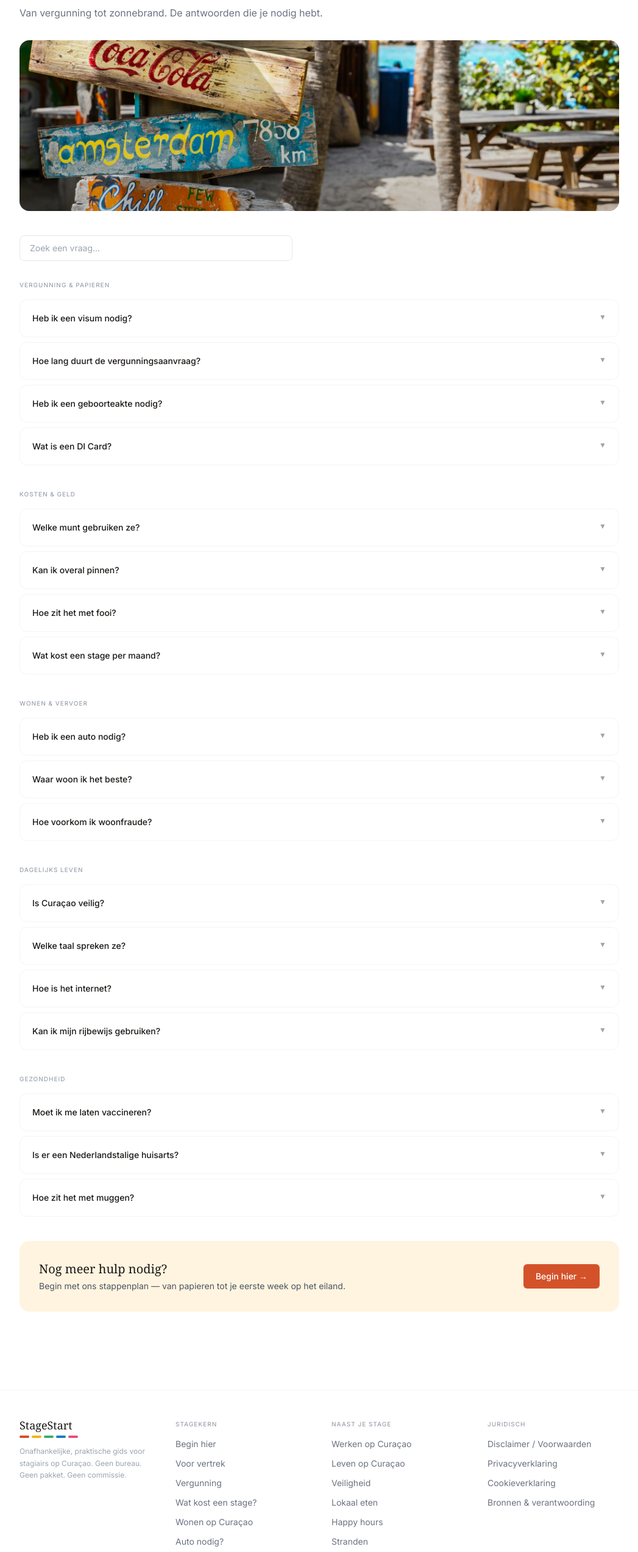
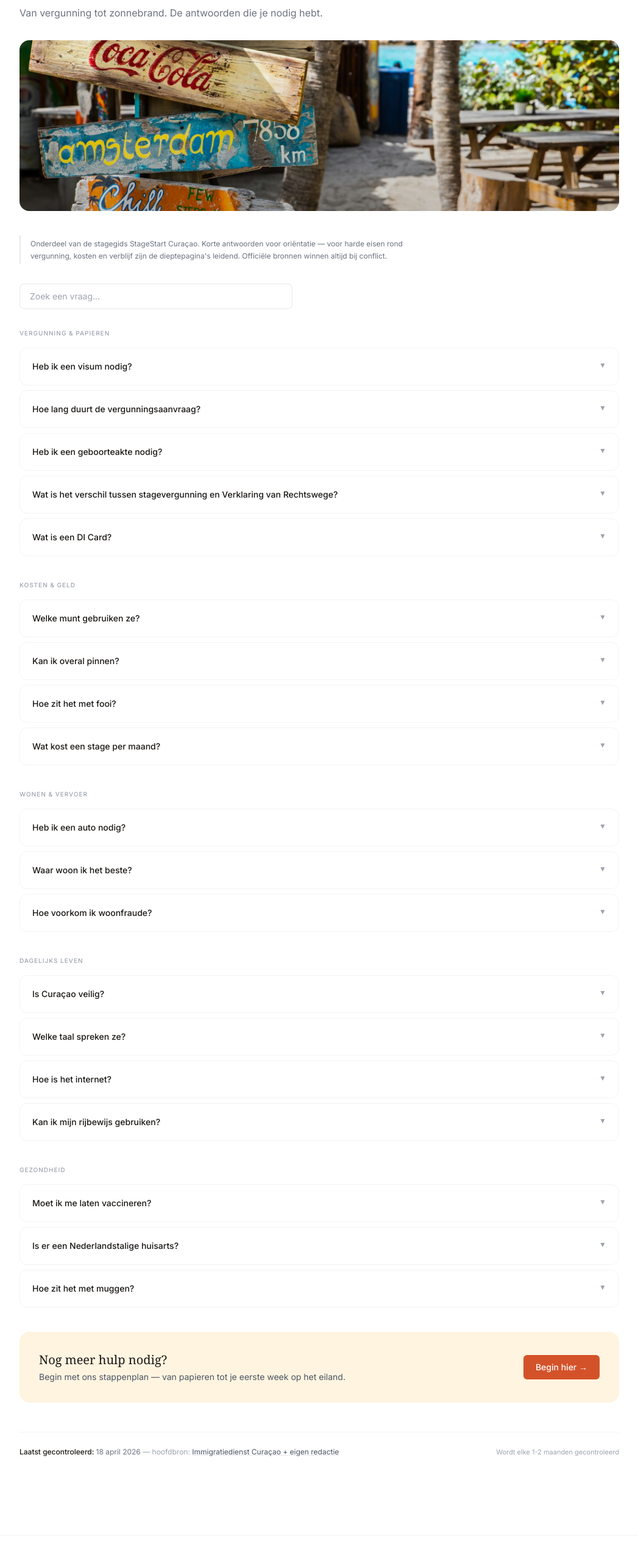
Before and after one commit to jessevenniker/stagestart, a React (Vite) app: page /faq in a window 1280 px wide. Shown: the part 252-2797 px from the top of the page at 61% size, without its empty margins (116-1163 px from the left). Built offline with nearby package versions, Linux system fonts and the light colour scheme.

Commit message:
FAQ: bronzuiverheid — VRW/stagevergunning ontkoppeld, geboorteakte verplicht, rijbewijs gecorrigeerd, 4 mnd maximum

```diff
--- a/src/pages/FAQ.jsx
+++ b/src/pages/FAQ.jsx
@@ -1,14 +1,16 @@
 import { useState } from 'react'
 import { Link } from 'react-router-dom'
 import PageHero from '../components/PageHero'
+import LastChecked from '../components/LastChecked'
 
 const FAQ_DATA = [
   {
     categorie: 'Vergunning & papieren',
     vragen: [
-      { q: 'Heb ik een visum nodig?', a: 'Nee. Als Nederlander heb je geen visum nodig voor Curaçao. Je hebt wel een stagevergunning (Verklaring van Rechtswege) nodig.' },
-      { q: 'Hoe lang duurt de vergunningsaanvraag?', a: 'De verwerking duurt 2–4 maanden. Je mag wettelijk al werken na indiening van de aanvraag.' },
-      { q: 'Heb ik een geboorteakte nodig?', a: 'Nee. Je stageovereenkomst geldt als bewijs van voldoende middelen.' },
+      { q: 'Heb ik een visum nodig?', a: 'Als Nederlander heb je geen visum nodig voor verblijf tot 90 dagen. Voor stage langer dan 90 dagen geldt de aanvraagprocedure op de Studie/Stage-pagina van de Immigratiedienst. Zie onze Vergunning-pagina voor details.' },
+      { q: 'Hoe lang duurt de vergunningsaanvraag?', a: 'De Toelatingsorganisatie heeft volgens de officiële Studie/Stage-pagina maximaal 4 maanden om te beslissen. Dit is een beslistermijn — soms sneller, maar reken er niet op. Plan vooruit.' },
+      { q: 'Heb ik een geboorteakte nodig?', a: 'Ja. Volgens de officiële Immigratiedienst-pagina is een geboorteakte vereist, niet ouder dan 1 jaar bij indiening. Vraag hem op tijd aan bij je gemeente.' },
+      { q: 'Wat is het verschil tussen stagevergunning en Verklaring van Rechtswege?', a: 'De Immigratiedienst publiceert hier twee aparte officiële pagina\'s voor: Studie/Stage en Verklaring van Rechtswege. Dit zijn twee informatiestromen die allebei relevant kunnen zijn voor Nederlandse stagiairs. Controleer altijd zelf welke officiële route in jouw situatie geldt. Zie onze Vergunning-pagina voor uitleg.' },
       { q: 'Wat is een DI Card?', a: 'Verplichte Digital Immigration Card. Gratis invullen via dicardcuracao.com binnen 7 dagen voor vertrek. Betaal nooit via derde-partij sites.' },
     ],
   },
@@ -35,7 +37,7 @@ const FAQ_DATA = [
       { q: 'Is Curaçao veilig?', a: 'Ja, mits je je gedrag aanpast. Geen waardespullen open laten liggen, niet alleen door donkere wijken lopen, altijd met z\'n tweeën na donker.' },
       { q: 'Welke taal spreken ze?', a: 'Papiaments, Nederlands, Spaans en Engels. Met Nederlands kom je overal. "Bon dia" (goedemorgen) gaat een lange weg.' },
       { q: 'Hoe is het internet?', a: 'Goed. Digicel en Flow bieden prepaid data-bundels. WiFi in de meeste studentenhuizen. DennisMobile biedt eSIM waarmee je je NL-nummer behoudt.' },
-      { q: 'Kan ik mijn rijbewijs gebruiken?', a: 'Je Nederlands rijbewijs is 6 maanden geldig op Curaçao. Daarna omzetten bij SDKK (±€25, tel: +599 9 461-2811).' },
+      { q: 'Kan ik mijn rijbewijs gebruiken?', a: 'Je Nederlands rijbewijs is geldig op Curaçao. Voor een reguliere stage is omzetten naar een Curaçaos rijbewijs niet nodig. Bij langdurig verblijf (>6 maanden) of registratie van een eigen voertuig kan omzetting relevant worden — contacteer dan SDKK (+599 9 461-2811).' },
     ],
   },
   {
@@ -73,6 +75,13 @@ export default function FAQ() {
       />
 
       <div className="max-w-5xl mx-auto px-5 pb-16">
+
+        {/* Anti-drift marker */}
+        <div className="mb-8 border-l-2 border-gray-200 pl-4 py-1">
+          <p className="text-xs text-gray-500 leading-relaxed max-w-2xl">
+            Onderdeel van de stagegids StageStart Curaçao. Korte antwoorden voor oriëntatie — voor harde eisen rond vergunning, kosten en verblijf zijn de dieptepagina's leidend. Officiële bronnen winnen altijd bij conflict.
+          </p>
+        </div>
 
         {/* Zoekbalk */}
         <div className="mb-8">
@@ -127,6 +136,13 @@ export default function FAQ() {
           </div>
           <Link to="/begin-hier" className="btn-terra shrink-0">Begin hier →</Link>
         </div>
+
+        <LastChecked
+          date="2026-04-18"
+          bron="Immigratiedienst Curaçao + eigen redactie"
+          bronUrl="https://immigrationcur.org/dep/studie-stage/"
+          gevoeligheid="hoog"
+        />
       </div>
     </>
   )
```
